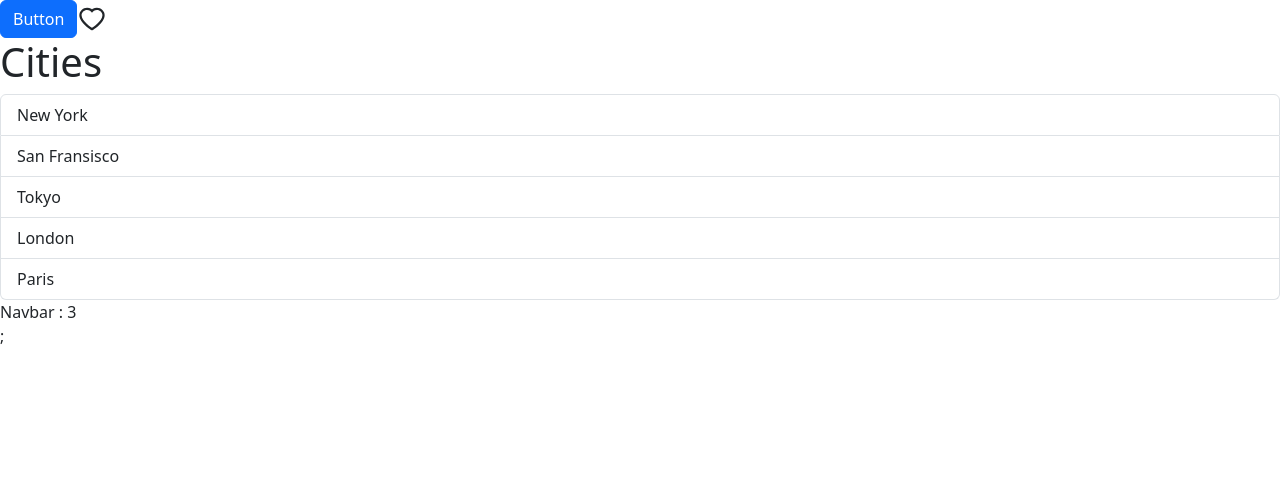
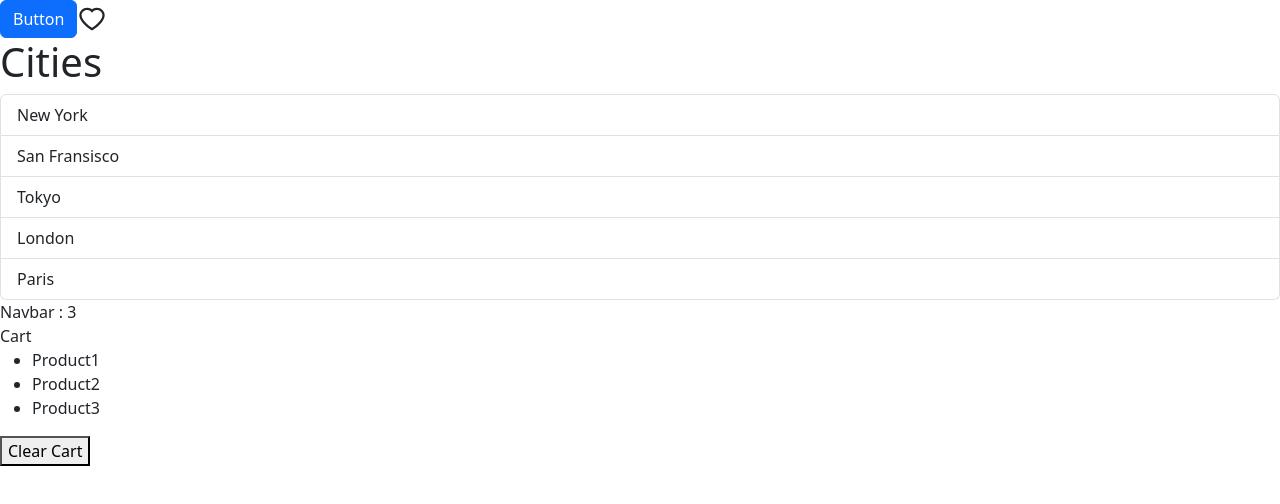
Before and after one commit to BishnuThapa/react-app-typescript, a React (Vite) app in the folder react-app-typescript/: page / in a window 1280 px wide. Shown: the top 504 px of the page. Built offline with nearby package versions, Linux system fonts and the light colour scheme.

Commit message:
sharing state between components & clear button to clear carts

```diff
--- a/react-app-typescript/src/App.tsx
+++ b/react-app-typescript/src/App.tsx
@@ -33,7 +33,7 @@ function App() {
         onSelectItem={handleSelectItem}
       />
       <Navbar cartItemsCount={cartItems.length} />
-      <Cart cartItems={cartItems} />
+      <Cart cartItems={cartItems} onClear={() => setCartItems([])} />
     </>
   );
 }
--- a/react-app-typescript/src/components/Cart.tsx
+++ b/react-app-typescript/src/components/Cart.tsx
@@ -1,16 +1,19 @@
 interface Props {
   cartItems: string[];
+  onClear: () => void;
 }
-const Cart = ({ cartItems }: Props) => {
-  return;
+const Cart = ({ cartItems, onClear }: Props) => {
+  return (
     <>
-    <div>Cart</div>;
+      <div>Cart</div>
       <ul>
         {cartItems.map((item) => (
           <li key={item}>{item}</li>
         ))}
       </ul>
-  </>;
+      <button onClick={onClear}>Clear Cart</button>
+    </>
+  );
 };
 
 export default Cart;
--- a/react-app-typescript/src/components/Navbar.tsx
+++ b/react-app-typescript/src/components/Navbar.tsx
@@ -4,8 +4,7 @@ interface Props {
 const Navbar = ({ cartItemsCount }: Props) => {
   return (
     <>
-      {" "}
-      <div>Navbar : {cartItemsCount} </div>;{" "}
+      <div>Navbar : {cartItemsCount} </div>
     </>
   );
 };
```
Lines whose indentation alone changed are shown as unchanged.
